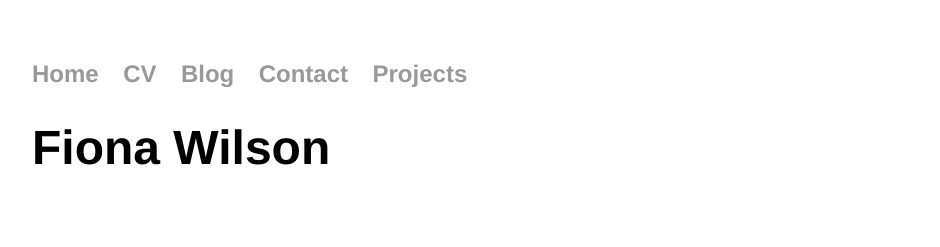
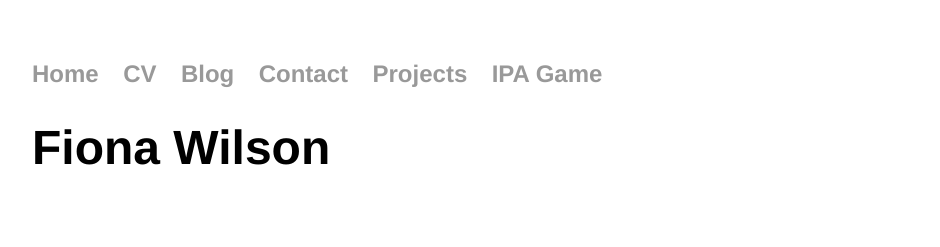
Before and after one commit to fwilson-603/fwilson-603.github.io, a Jekyll site: the page built from index.html, in a window 1280 px wide. Shown: the top 247 px of the page, without its empty margins (160-1100 px from the left). Built offline with Jekyll 4.4.1, drawn with Linux system fonts in a browser that asks for light colours.

Commit message:
Update default.html

```diff
--- a/_layouts/default.html
+++ b/_layouts/default.html
@@ -9,6 +9,7 @@
 	        		<li><a href="/blog">Blog</a></li>
 				<li><a href="/contact">Contact</a></li>
 				<li><a href="/projects">Projects</a></li>
+				<li><a href="https://fwilson-603.github.io/IPA-trap-game/">IPA Game</a></li>
 	    		</ul>
 			</nav>
 			<h1>{{ page.title }}</h1>
```
